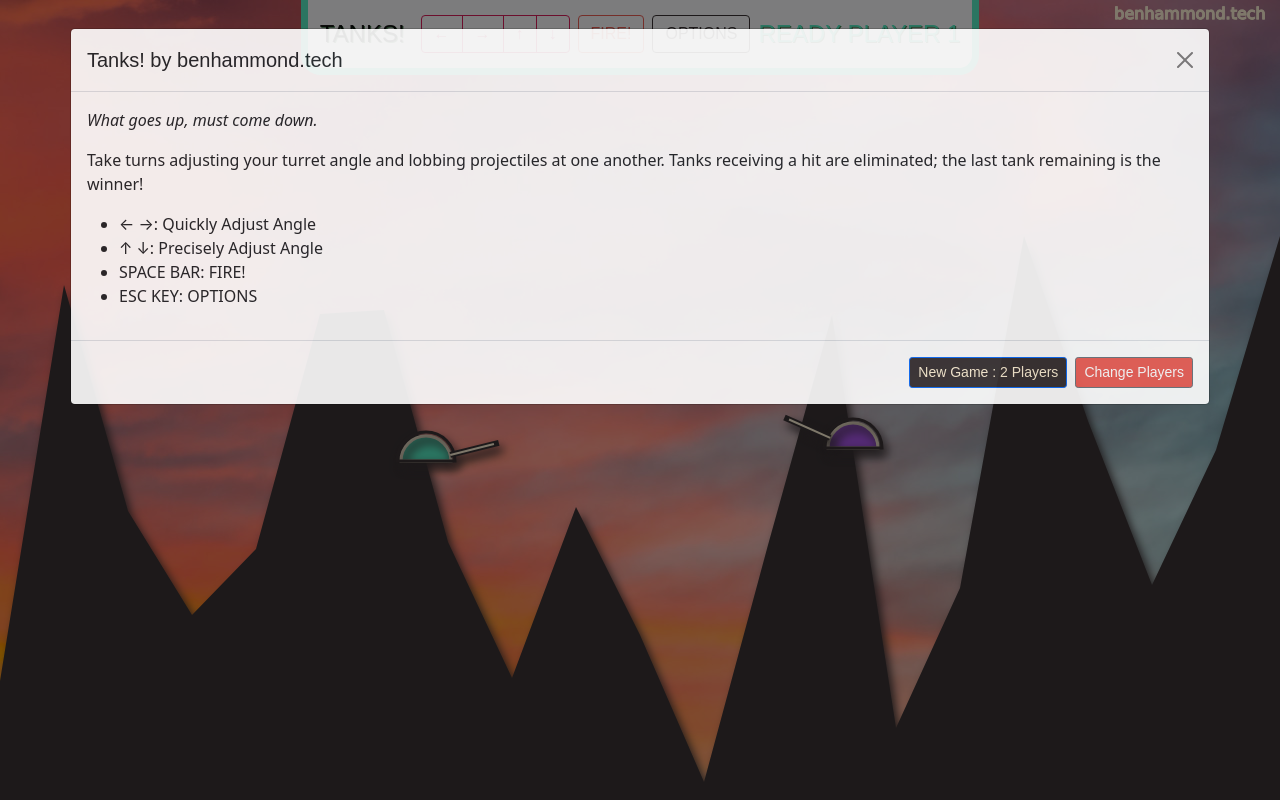
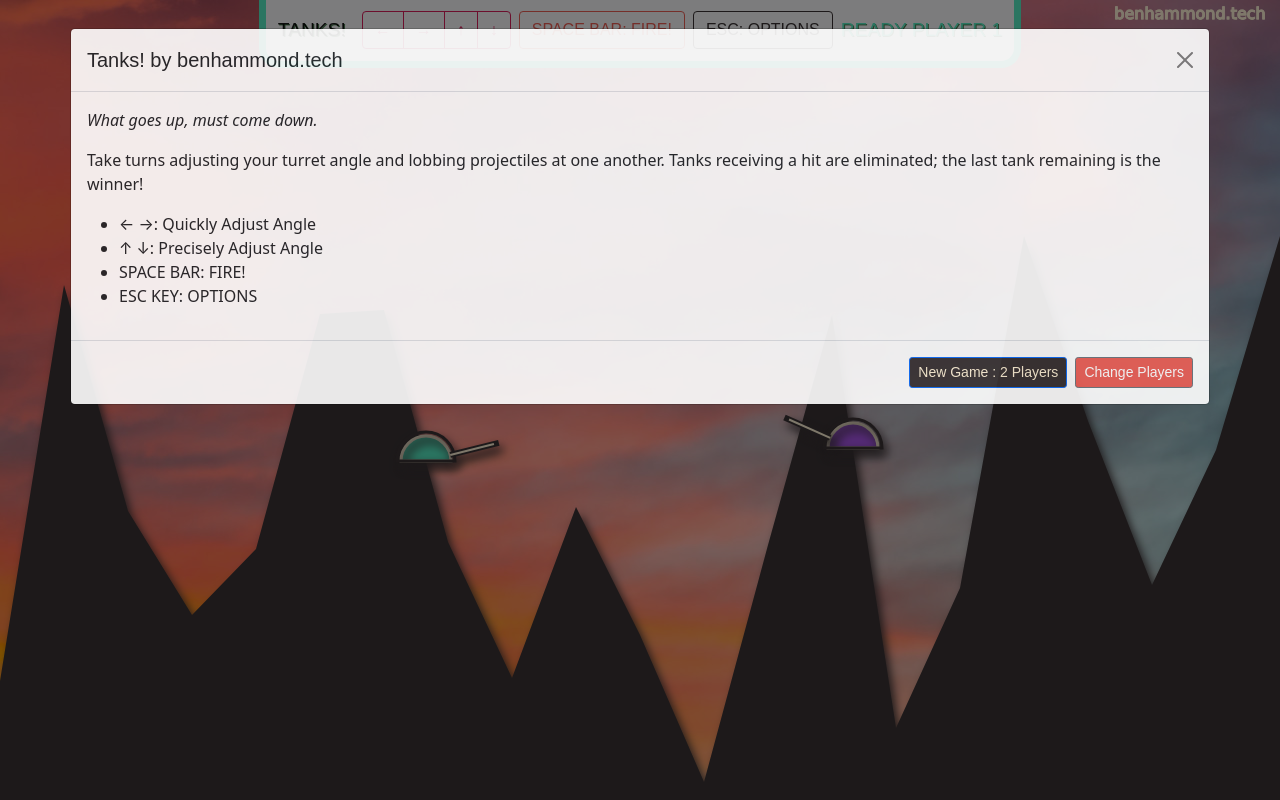
Before and after one commit to benhammondmusic/tanks, a plain HTML site: page tanks/index.html in a window 1280 px wide. Drawn offline with nearby package versions, Linux system fonts and the light colour scheme; a web font is replaced by a local one.

Commit message:
navbar smaller, add UI cues to mouse ctrls

```diff
--- a/tanks/css/style.css
+++ b/tanks/css/style.css
@@ -87,7 +87,7 @@ body {
 }
 #nav-title,
 #nav-text {
-  font-size: 1.5em !important;
+  font-size: 1.2em !important;
   text-shadow: 1px 1px var(--middle-green);
 }
 
--- a/tanks/index.html
+++ b/tanks/index.html
@@ -40,13 +40,13 @@
               <button id="down-button" type="button" class="btn btn-outline-success">&downarrow;</button>
             </div>
             <div class="btn-group me-2" role="group" aria-label="Fire group">
-              <button id="fire-button" type="button" class="btn btn-outline-danger">FIRE!</button>
+              <button id="fire-button" type="button" class="btn btn-outline-danger">SPACE BAR: FIRE!</button>
               <!-- <button id="button-" type="button" class="btn btn-outline-danger">Shoot Far!!</button> -->
             </div>
 
             <div class="btn-group me-2" role="group" aria-label="Options group">
               <!-- options Button trigger modal -->
-              <button type="button" class="btn btn-outline-primary" id="options">OPTIONS</button>
+              <button type="button" class="btn btn-outline-primary" id="options">ESC: OPTIONS</button>
             </div>
           </div>
           <span id="nav-text" class="navbar-text">READY PLAYER 1</span>
```
